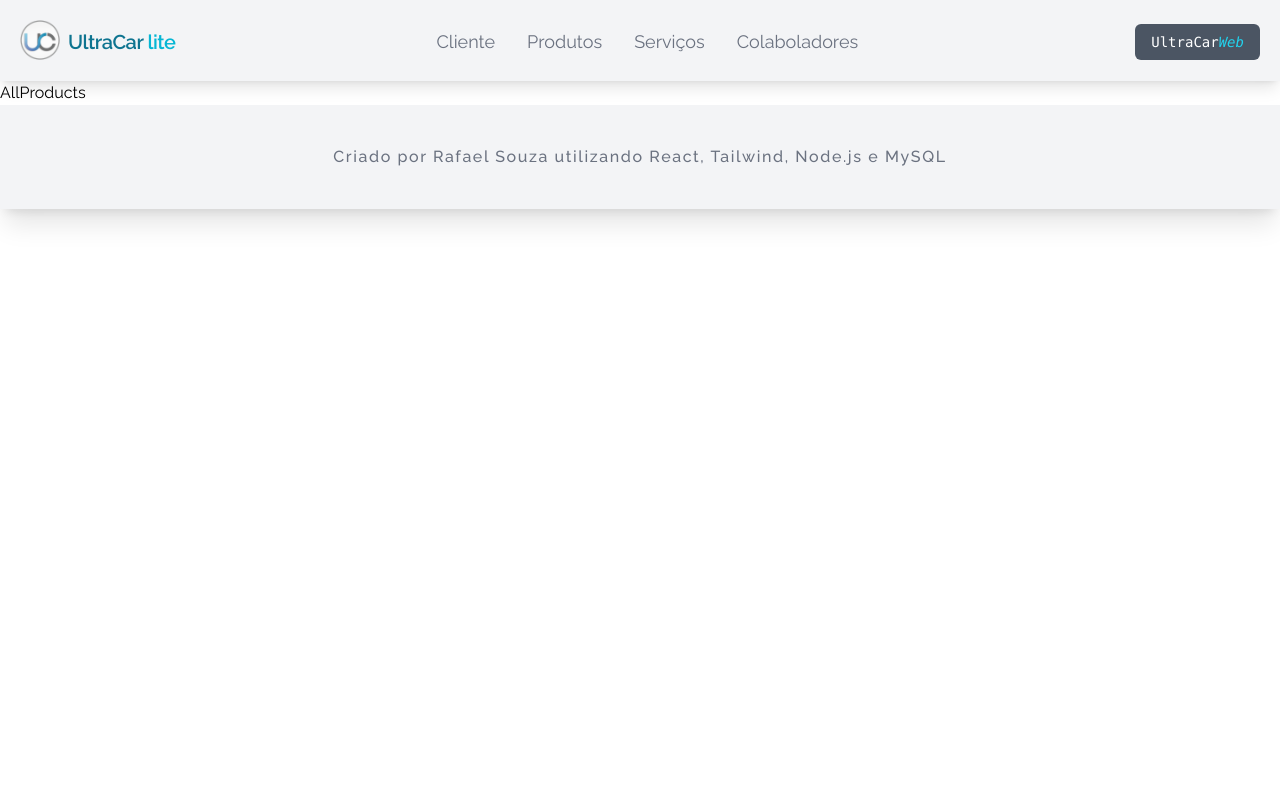
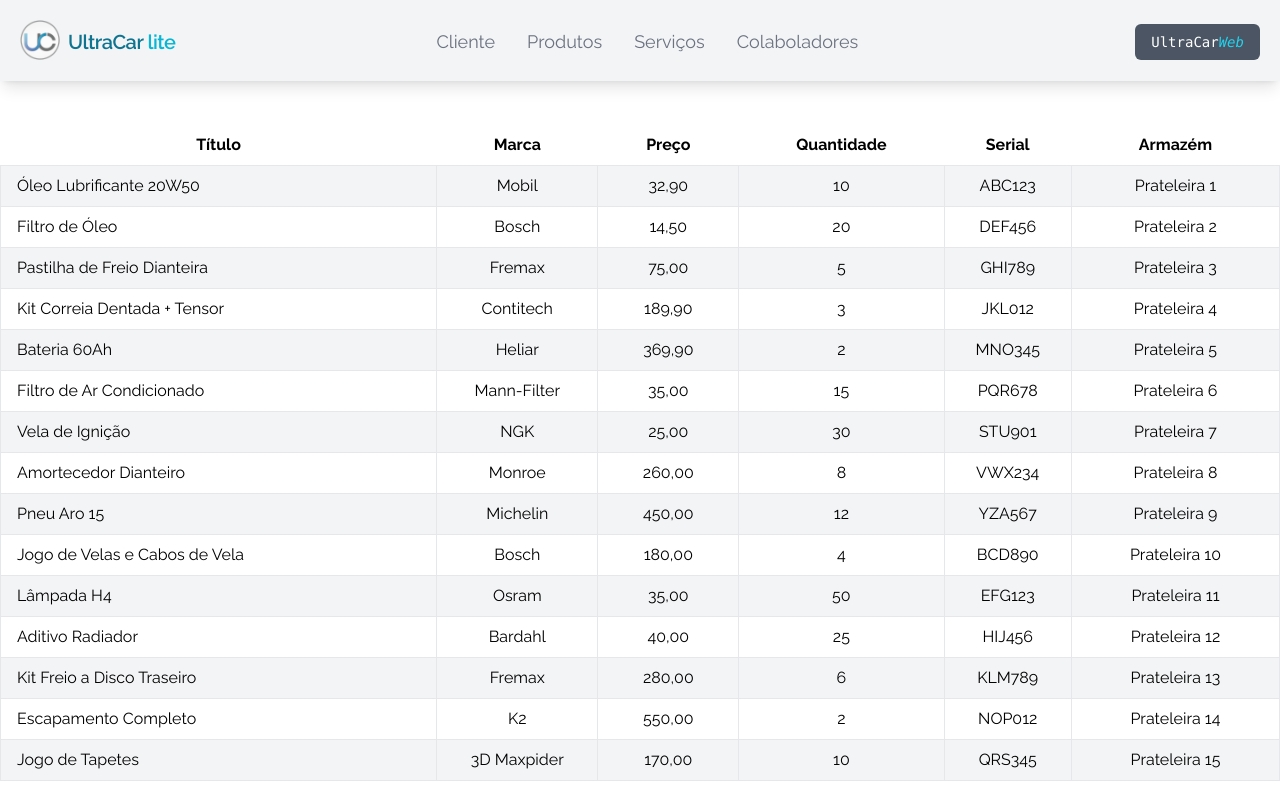
Before and after one commit to Rafael-Souza-97/ultracar-lite, a React (Vite) app in the folder frontend/: page /allproducts in a window 1280 px wide. Shown: the top 800 px of the page. Built offline with nearby package versions, Linux system fonts and the light colour scheme.

Commit message:
add: allProducts page

```diff
--- a/frontend/src/pages/NavBar/Product/AllProducts.jsx
+++ b/frontend/src/pages/NavBar/Product/AllProducts.jsx
@@ -1,9 +1,34 @@
 import React from 'react'
+import mockProducts from '../../../Mocks/Products/Products.mock'
 
 function AllProducts() {
   return (
-    <div>AllProducts</div>
-  )
+    <div className="overflow-x-auto py-10 mt-1 mb-14">
+      <table className="table-auto w-full">
+        <thead>
+          <tr>
+            <th className="px-4 py-2">Título</th>
+            <th className="px-4 py-2">Marca</th>
+            <th className="px-4 py-2">Preço</th>
+            <th className="px-4 py-2">Quantidade</th>
+            <th className="px-4 py-2">Serial</th>
+            <th className="px-4 py-2">Armazém</th>
+          </tr>
+        </thead>
+        <tbody>
+          {mockProducts.map((product, index) => (
+            <tr key={index} className={index % 2 === 0 ? 'bg-gray-100' : 'bg-white'}>
+              <td className="border px-4 py-2">{product.title}</td>
+              <td className="border text-center first-line:px-4 py-2">{product.brand}</td>
+              <td className="border text-center px-4 py-2">{product.price}</td>
+              <td className="border text-center px-4 py-2">{product.qtde}</td>
+              <td className="border text-center file:px-4 py-2">{product.serial}</td>
+              <td className="border text-center px-4 py-2">{product.warehouse}</td>
+            </tr>
+          ))}
+        </tbody>
+      </table>
+    </div>
+  );
 }
-
 export default AllProducts
```
